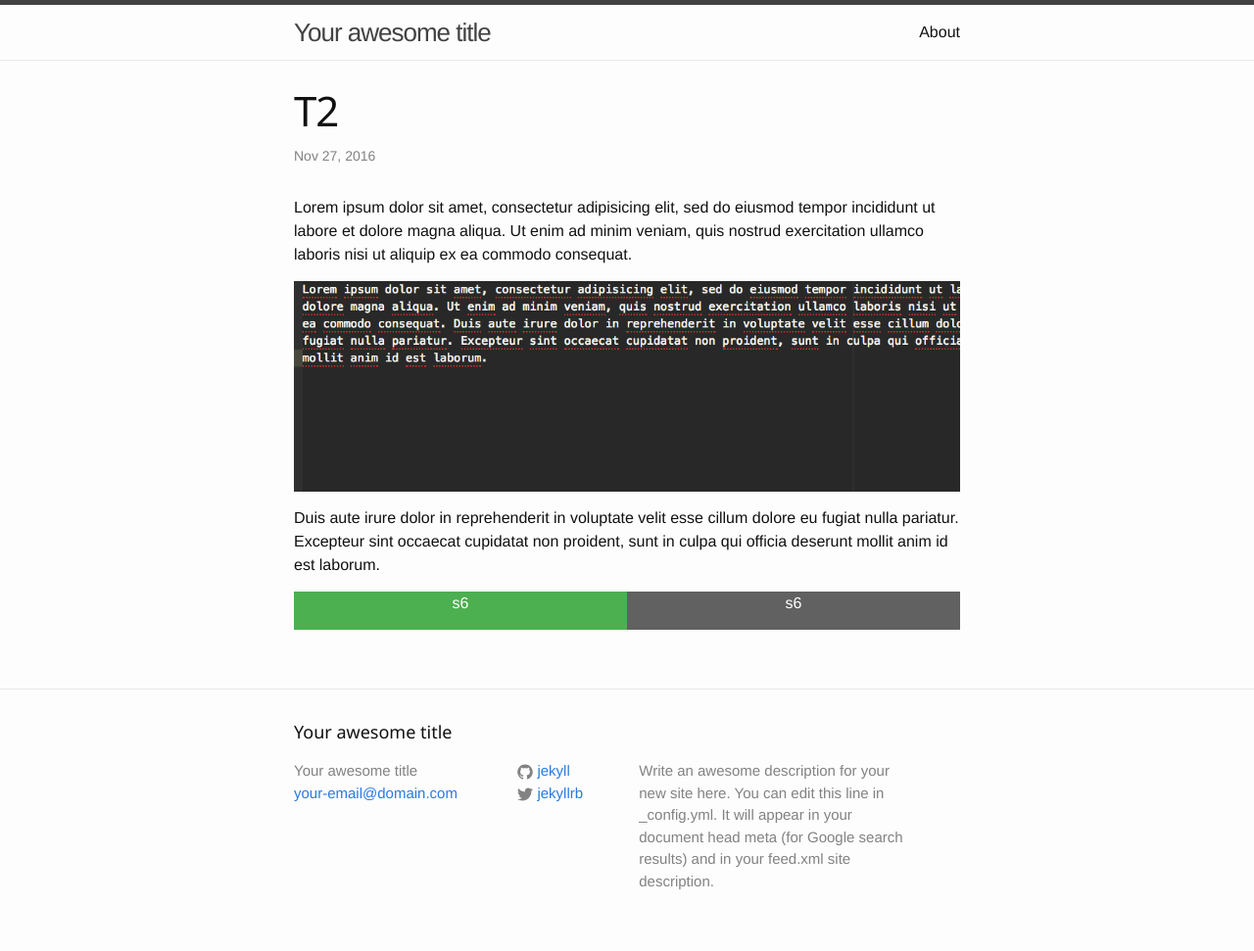
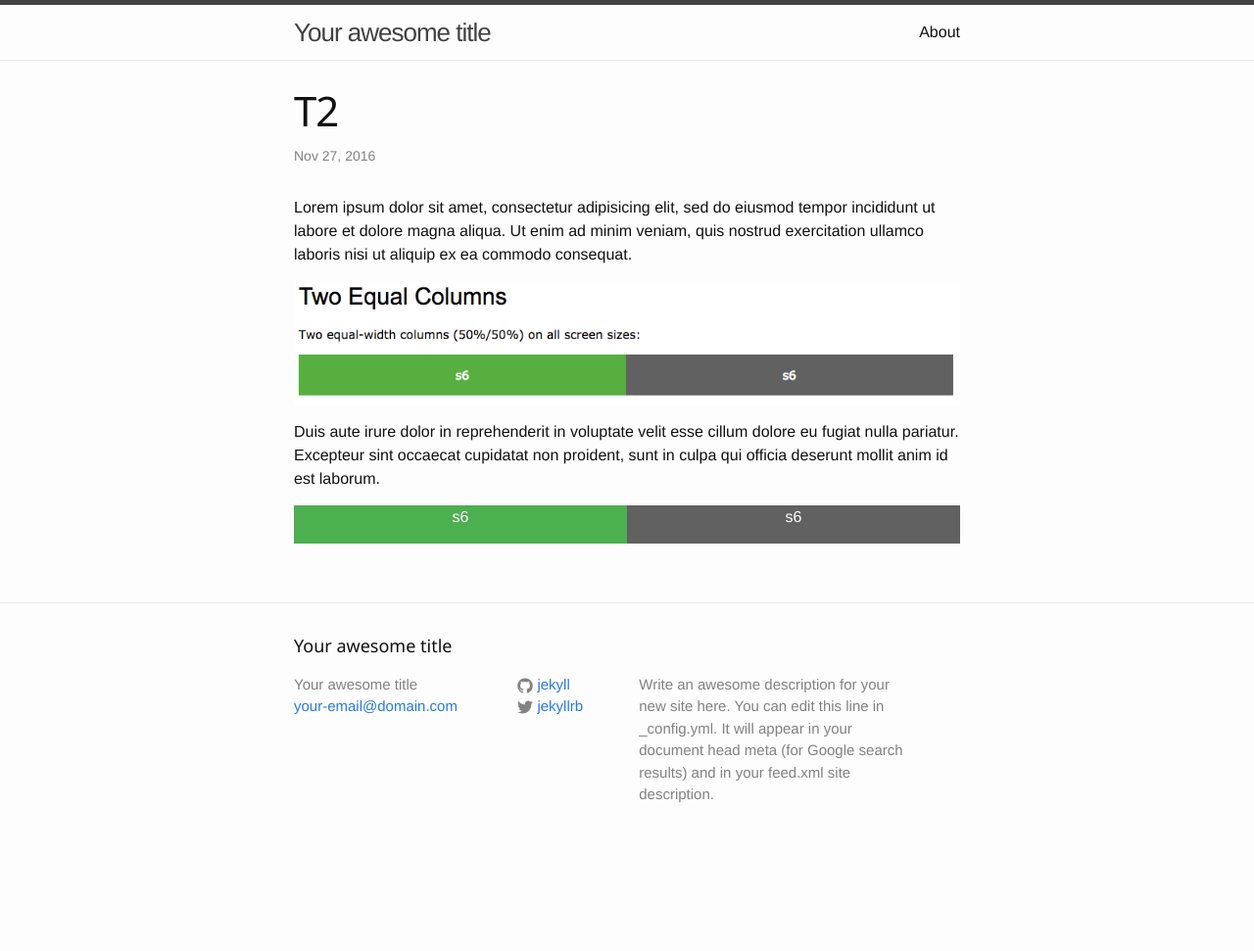
Before and after one commit to zvoy/test2, a Jekyll site: the page built from _posts/2016-11-27-t2.md, in a window 1280 px wide. Shown: the whole page at 98% size. Built offline with Jekyll 4.4.1, drawn with Linux system fonts in a browser that asks for light colours; after the commit the page ends 900 px from its top, so only the background shows below that.

Commit message:
new image in post

```diff
--- a/_posts/2016-11-27-t2.md
+++ b/_posts/2016-11-27-t2.md
@@ -1,11 +1,11 @@
 ---
 layout: post
 title: T2
-image:
+image: scr2.png
 ---
 Lorem ipsum dolor sit amet, consectetur adipisicing elit, sed do eiusmod tempor incididunt ut labore et dolore magna aliqua. Ut enim ad minim veniam, quis nostrud exercitation ullamco laboris nisi ut aliquip ex ea commodo consequat.
 
-![Lorem](/test2/assets/img/pm.png)
+![Scr](/test2/assets/img/scr2.png)
 
  Duis aute irure dolor in reprehenderit in voluptate velit esse cillum dolore eu fugiat nulla pariatur. Excepteur sint occaecat cupidatat non proident, sunt in culpa qui officia deserunt mollit anim id est laborum.
 
```
Also changed, not shown: assets/img/scr2.png (added).
